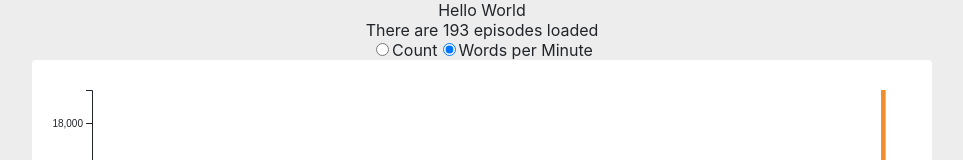
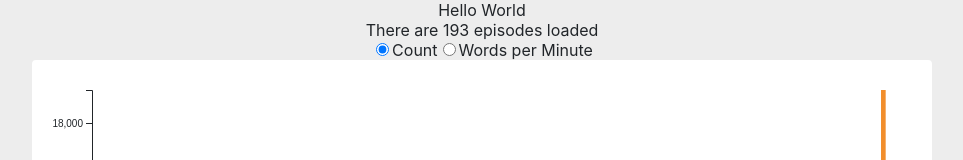
Before and after one commit to bernardkung/howfastisamyshermanpalladinofast, a React (Create React App) app: page / in a window 1280 px wide. Shown: the top 160 px of the page, without its empty margins (158-1121 px from the left). Built offline with nearby package versions, Linux system fonts and the light colour scheme.

Commit message:
kpm radios working

```diff
--- a/src/App.js
+++ b/src/App.js
@@ -15,6 +15,7 @@ async function loadData(url) {
 function App() {
 
   const [episodes, setEpisodes] = useState([])
+  const [kpiType, setKpiType] = useState("count")
 
   // Load Data
   useEffect(() => {
@@ -35,8 +36,8 @@ function App() {
     <div className="App">
       <div>Hello World</div>
       <div>There are {episodes.length} episodes loaded</div>
-      <KpiSelect />
-      <BarChart episodes={episodes} kpiType="count"/>
+      <KpiSelect kpiType={kpiType} setKpiType={setKpiType}/>
+      <BarChart episodes={episodes} kpiType={kpiType}/>
     </div>
   );
 }
--- a/src/components/BarChart.js
+++ b/src/components/BarChart.js
@@ -1,5 +1,5 @@
 import React, { useState, useEffect, useRef } from "react";
-import * as d3 from 'd3';
+import * as d3 from 'd3'
 
 function BarChart(props) {
   // KPIs
@@ -34,12 +34,12 @@ function BarChart(props) {
     if (props.kpiType == 'count') {
       return e['count']
     } else if (props.kpiType == 'wpm') {
-      return e['count']/e['runtime']
+      return e['count']/Math.max(e['runtime'], 1)
     }
   }
 
   const yMin = d3.min(props.episodes, e=>{
-    console.log(kpi(e))
+    console.log(e['runtime'], kpi(e))
     return kpi(e)
   })
   const yMax = d3.max(props.episodes, e=>kpi(e))
@@ -67,7 +67,7 @@ function BarChart(props) {
     let y = e.target.getBoundingClientRect().top
 
     let tooltipHtml = `<strong>${d['season']}x${d['episode']} - ${d['show']}</strong><br>
-      ${d['count']}`
+      ${Math.round(kpi(d))}`
 
     tooltip
       // Add text
@@ -92,7 +92,7 @@ function BarChart(props) {
     .enter()
     .append('rect')
     .attr('x', e=>xScale(e['order']))
-    .attr('y', e=>yScale(kpi(e, 'count')))
+    .attr('y', e=>yScale(kpi(e)))
     .attr("width", width/props.episodes.length)
     .attr("height", e=> yScale(0)-yScale(kpi(e)))
     .attr("fill", e=>sScale(e.show))
--- a/src/components/KpiSelect.js
+++ b/src/components/KpiSelect.js
@@ -1,7 +1,17 @@
-import React, { useState }from "react"
+import React, { useState, useEffect }from "react"
 
-function KpiSelect(){
-    const [kpi, setKpi] = useState("wpm")
+function KpiSelect(props){
+    const [kpi, setKpi] = useState("")
+
+    // Set default KPI
+    useEffect(()=>{
+        setKpi(props.kpiType)
+    }, [])
+
+    // Set parent KPI hook
+    useEffect(()=>{
+        props.setKpiType(kpi)
+    }, [kpi])
 
     return (
         <div>
```
